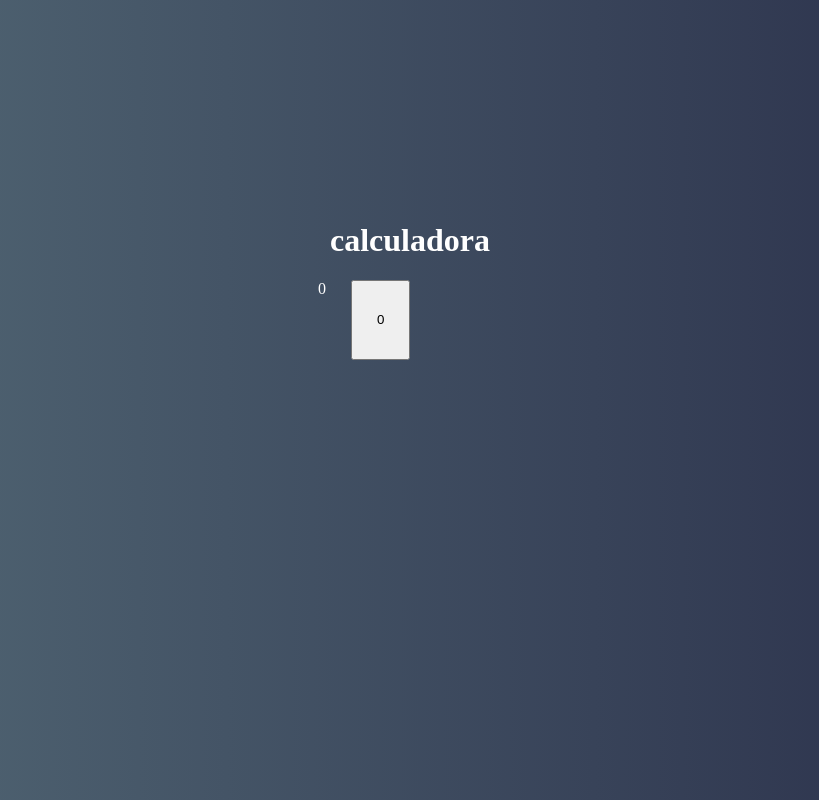
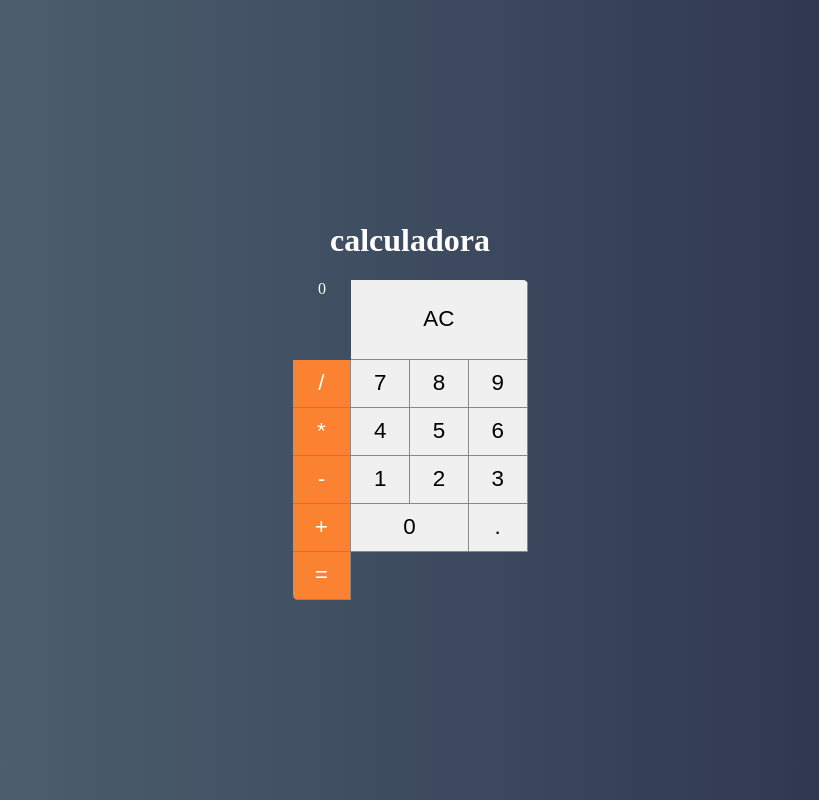
Before and after one commit to Vini03-Alcantra/CalculadoraVue, a Vue app: page / in a window 1280 px wide. Shown: the whole page, without its empty margins (230-1049 px from the left). Built offline with nearby package versions, Linux system fonts and the light colour scheme.

Commit message:
Montando display da calculadora

```diff
--- a/src/components/Button.vue
+++ b/src/components/Button.vue
@@ -1,13 +1,54 @@
 <template>
-    <button class="button">0</button>
+    <button class="button" :class="{double, triple, operation}">
+
+        {{label}}
+    </button>
 </template>
 
 <script>
 export default{
-
+    props: {
+        label: {},
+        operation: {type: Boolean},
+        double: {type: Boolean},
+        triple: {type: Boolean}
+    }
 }
 </script>
 
 <style>
+:root{
+    --bg-button: #f0f0f0;
+    --border-button: solid 1px #888;
+}
 
+.button{
+    font-size: 1.4em;
+    background-color: var(--bg-button);
+    border: none;
+    border-right: var(--border-button);
+    border-bottom: var(--border-button);
+    outline: none;
+}
+
+.button:active{
+    background-color: #ccc;
+}
+
+.button.double{
+    grid-column: span 2;
+}
+
+.button.triple {
+    grid-column: span 3;
+}
+
+.button.operation {
+    background-color: #fa8231;
+    color: #fff;
+}
+
+.button.operation:active{
+    background-color: #fa8231cc;
+}
 </style>
--- a/src/main/Calculator.vue
+++ b/src/main/Calculator.vue
@@ -1,7 +1,23 @@
 <template>
     <div class="calculator">
         <Display />
-        <Button />
+        <Button label="AC" triple/>
+        <Button label="/" operation/>
+        <Button label="7"/>
+        <Button label="8"/>
+        <Button label="9"/>
+        <Button label="*" operation/>
+        <Button label="4"/>
+        <Button label="5"/>
+        <Button label="6"/>
+        <Button label="-" operation/>
+        <Button label="1"/>
+        <Button label="2"/>
+        <Button label="3"/>
+        <Button label="+" operation/>
+        <Button label="0" double/>
+        <Button label="."/>
+        <Button label="=" operation/>
     </div>
 </template>
 
```
